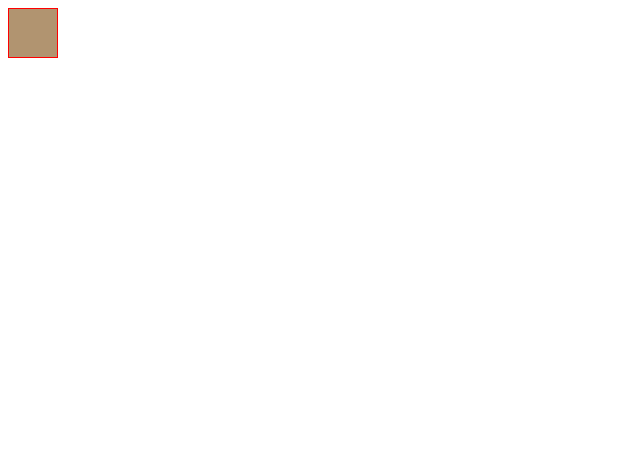
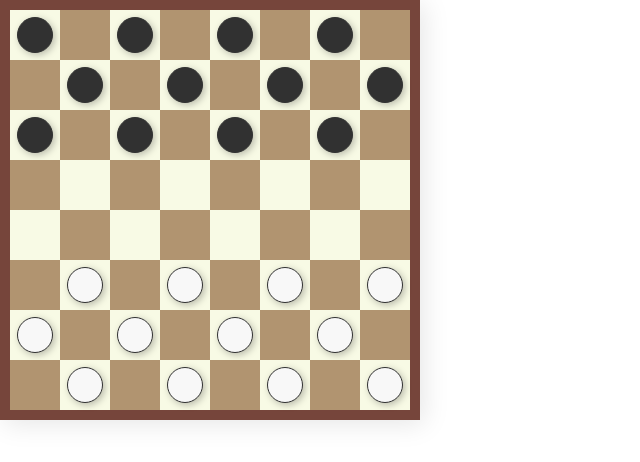
Before and after one commit to nikitin-rus/checkers-react, a React (Vite) app: page / in a window 1280 px wide. Shown: the top 462 px of the page, without its empty margins (0-640 px from the left). Built offline with nearby package versions, Linux system fonts and the light colour scheme.

Commit message:
add static version of Board component

```diff
--- a/scss/base/_base.scss
+++ b/scss/base/_base.scss
@@ -3,3 +3,7 @@
 *::before {
     box-sizing: border-box;
 }
+
+body {
+    margin: 0;
+}
--- /dev/null
+++ b/scss/components/_board.scss
@@ -0,0 +1,6 @@
+.board {
+    display: inline-flex;
+    flex-direction: column;
+    border: 10px solid var(--Brown, #76453B);
+    box-shadow: 4px 4px 25px 0px rgba(0, 0, 0, 0.10);
+}
--- a/scss/components/_components-init.scss
+++ b/scss/components/_components-init.scss
@@ -1,2 +1,4 @@
 @use "checker";
 @use "cell";
+@use "board";
+@use "row";
--- /dev/null
+++ b/scss/components/_row.scss
@@ -0,0 +1,3 @@
+.row {
+    display: flex;
+}
--- /dev/null
+++ b/src/components/Board.jsx
@@ -0,0 +1,52 @@
+import Row from "./Row";
+import Cell from "./Cell";
+
+export default function Board() {
+    let rows = [];
+    for (let i = 0; i < 8; i++) {
+        rows.push(new Array(8).fill(null));
+    }
+
+    for (let i = 0; i < 8; i++) {
+        if (i >= 3 && i <= 4) continue;
+
+        const isRowStartWithChecker = i % 2 === 0;
+
+        for (let j = 0; j < rows[i].length; j++) {
+            if (
+                (isRowStartWithChecker && j % 2 === 0) ||
+                (!isRowStartWithChecker && j % 2 !== 0)
+            ) {
+                rows[i][j] = i < 3 ? "b" : "w";
+            }
+        }
+    }
+
+    return (
+        <div className="board">
+            {rows.map((row, i) => {
+                const isFirstCellBeige = (i % 2 !== 0);
+
+                return (
+                    <Row
+                        key={i}
+                        cells={row.map((cell, j) => {
+                            const isCellBeige = isFirstCellBeige ?
+                                (j % 2 === 0) :
+                                (j % 2 !== 0)
+
+                            return (
+                                <Cell
+                                    key={j}
+                                    isBeige={isCellBeige}
+                                    hasChecker={!!cell}
+                                    isCheckerBlack={rows[i][j] === "b"}>
+                                </Cell>
+                            );
+                        })}>
+                    </Row>
+                );
+            })}
+        </div>
+    );
+}
--- /dev/null
+++ b/src/components/Row.jsx
@@ -0,0 +1,7 @@
+export default function Row({ cells }) {
+    return (
+        <div className="row">
+            {cells}
+        </div>
+    )
+}
--- a/src/main.css
+++ b/src/main.css
@@ -2,6 +2,10 @@
 *::after,
 *::before {
   box-sizing: border-box;
+}
+
+body {
+  margin: 0;
 }
 
 .checker, .checker--black {
@@ -44,4 +48,15 @@
   background-color: #FF0000;
 }
 
+.board {
+  display: inline-flex;
+  flex-direction: column;
+  border: 10px solid var(--Brown, #76453B);
+  box-shadow: 4px 4px 25px 0px rgba(0, 0, 0, 0.1);
+}
+
+.row {
+  display: flex;
+}
+
 /*# sourceMappingURL=main.css.map */
--- a/src/main.jsx
+++ b/src/main.jsx
@@ -1,14 +1,10 @@
 import React from 'react'
 import ReactDOM from 'react-dom/client'
-import Cell from './components/Cell'
 import './main.css'
+import Board from './components/Board'
 
 ReactDOM.createRoot(document.getElementById('root')).render(
 	<React.StrictMode>
-		<Cell
-			isBeige={true}
-			isClickable={true}
-			isPlayerBlack={true}>
-		</Cell>
+		<Board></Board>
 	</React.StrictMode>,
 )
```
Also changed, not shown: src/assets/Star.svg (deleted), 1 other file (tests, documents, lock files or other folders).
